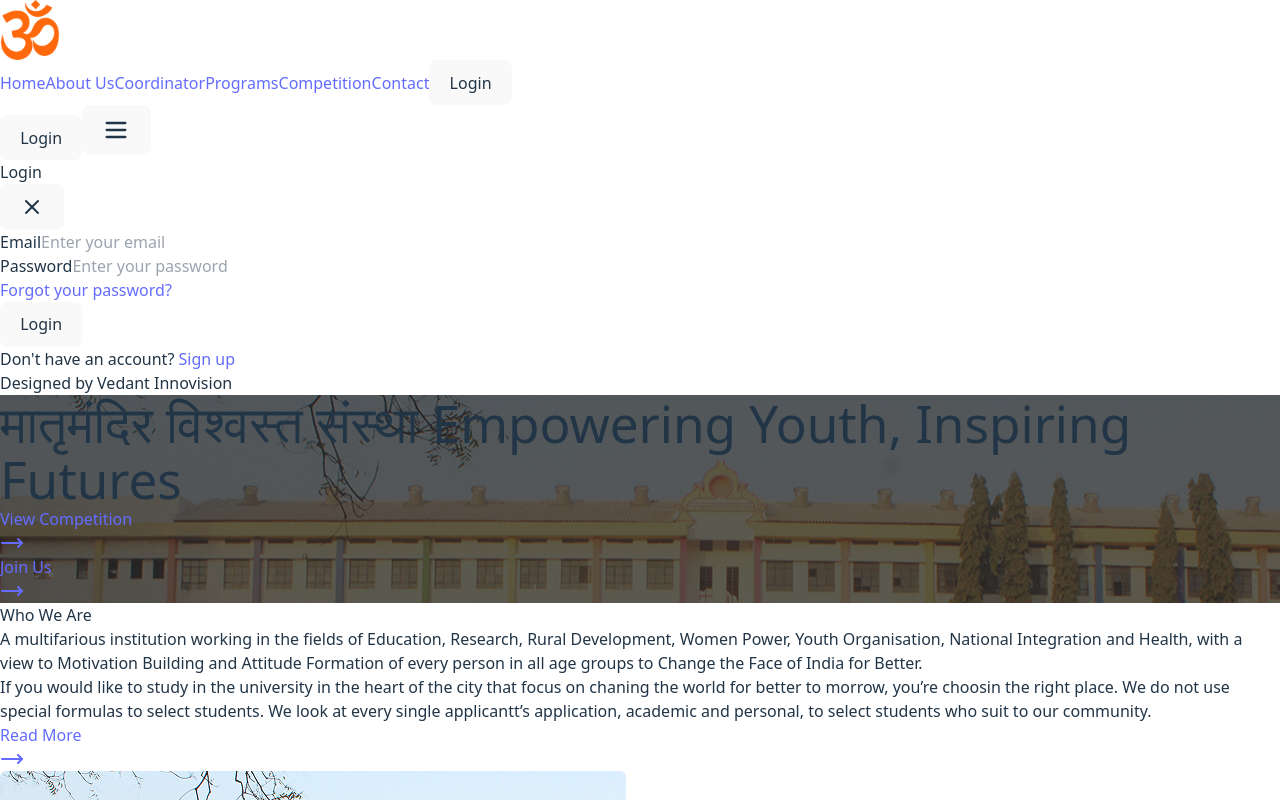
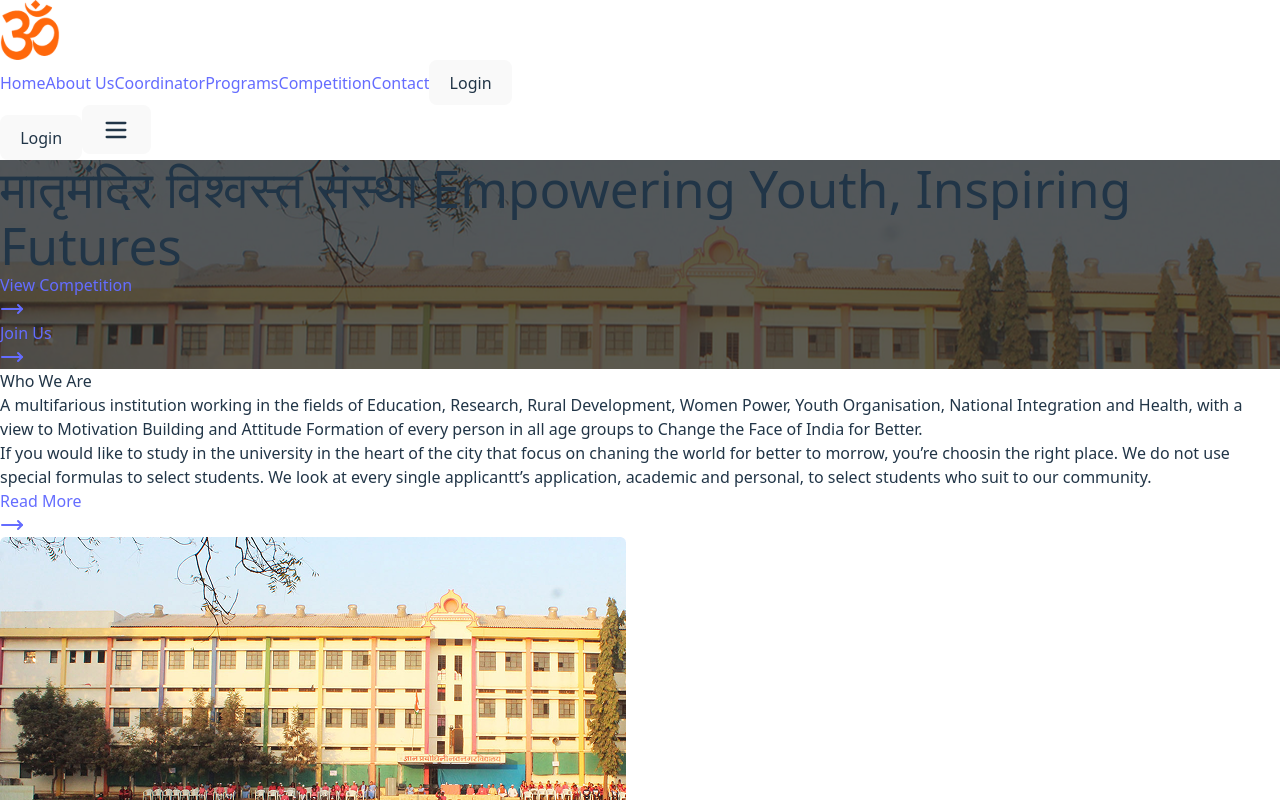
Before and after one commit to devangprjpt588/matrumandir, a React (Vite) app in the folder matrumandir-website/: page / in a window 1280 px wide. Shown: the top 800 px of the page. Built offline with nearby package versions, Linux system fonts and the light colour scheme; the HTML template or start-up script is replaced by a standard one.

Commit message:
Forgot Password Functionality added

```diff
--- a/matrumandir-website/src/components/Headers.jsx
+++ b/matrumandir-website/src/components/Headers.jsx
@@ -1,11 +1,13 @@
 import { useState } from 'react'
-import { Link, useLocation } from 'react-router-dom'
+import { Link, useLocation, useNavigate } from 'react-router-dom'
 import { Menu, X } from 'lucide-react'
 
 export default function Header() {
   const location = useLocation()
   const [menuOpen, setMenuOpen] = useState(false)
   const [loginDrawerOpen, setLoginDrawerOpen] = useState(false)
+  const [showForgotPassword, setShowForgotPassword] = useState(false)
+  const navigate = useNavigate()
 
   const navItems = [
     { name: 'Home', path: '/' },
@@ -93,25 +95,78 @@ export default function Header() {
       )}
     </header>
     {/* Login Drawer */}
+    {loginDrawerOpen && (
+      <div className="fixed inset-0 z-50 flex justify-end">
+        {/* Background Overlay */}
         <div
-  className={`fixed inset-0 z-50 flex justify-end transition-opacity duration-300 ${
-    loginDrawerOpen ? 'bg-black bg-opacity-50 visible' : 'bg-transparent invisible'
-  }`}
-  onClick={toggleDrawer} // Close on background click
->
+          className="absolute inset-0 bg-black bg-opacity-50 transition-opacity duration-300"
+          onClick={() => {
+            setLoginDrawerOpen(false)
+            setShowForgotPassword(false)
+          }}
+        ></div>
+
+        {/* Drawer Panel */}
         <div
-    className={`bg-white w-full max-w-sm h-full shadow-lg p-6 transform transition-transform duration-300 ${
-      loginDrawerOpen ? 'translate-x-0' : 'translate-x-full'
-    }`}
-    onClick={(e) => e.stopPropagation()} // Prevent closing on drawer click
+          className="relative bg-white w-full max-w-sm h-full shadow-lg p-6 transform transition-transform duration-300 translate-x-0"
+          onClick={(e) => e.stopPropagation()}
         >
           <div className="flex justify-between items-center mb-4">
-      <h2 className="text-xl font-semibold text-[#ff680B]">Login</h2>
-      <button onClick={toggleDrawer} className="text-gray-600 hover:text-black">
+            <h2 className="text-xl font-semibold text-[#ff680B]">
+              {showForgotPassword ? 'Forgot Password' : 'Login'}
+            </h2>
+            <button
+              onClick={() => {
+                setLoginDrawerOpen(false)
+                setShowForgotPassword(false)
+              }}
+              className="text-gray-600 hover:text-black"
+            >
               <X size={24} />
             </button>
           </div>
 
+          {showForgotPassword ? (
+            // Forgot Password Form
+            <form
+              className="space-y-4"
+              onSubmit={(e) => {
+                e.preventDefault()
+                navigate('/dashboard') // on submit, go to dashboard
+              }}
+            >
+              <div>
+                <label className="block mb-1 font-medium">Email</label>
+                <input
+                  type="email"
+                  className="w-full border border-gray-300 px-3 py-2 rounded-md focus:outline-none focus:ring-2 focus:ring-[#ff680B]"
+                  placeholder="Enter your email"
+                  required
+                />
+              </div>
+
+              <div className="flex justify-between space-x-4">
+                <button
+                  type="button"
+                  className="w-1/2 border border-gray-300 py-2 rounded-md hover:bg-gray-100"
+                  onClick={() => {
+                    setLoginDrawerOpen(false)
+                    setShowForgotPassword(false)
+                    navigate('/') // Cancel redirects to home
+                  }}
+                >
+                  Cancel
+                </button>
+                <button
+                  type="submit"
+                  className="w-1/2 bg-[#ff680B] text-white py-2 rounded-md font-medium hover:bg-[#e65d00]"
+                >
+                  Submit
+                </button>
+              </div>
+            </form>
+          ) : (
+            // Login Form
             <form className="space-y-4">
               <div>
                 <label className="block mb-1 font-medium">Email</label>
@@ -132,7 +187,13 @@ export default function Header() {
               </div>
 
               <div className="text-right">
-        <a href="#" className="text-sm text-[#ff680B] hover:underline">Forgot your password?</a>
+                <button
+                  type="button"
+                  onClick={() => setShowForgotPassword(true)}
+                  className="text-sm text-[#ff680B] no-underline hover:underline bg-transparent hover:border-transparent"
+                >
+                  Forgot your password?
+                </button>
               </div>
 
               <button
@@ -143,16 +204,18 @@ export default function Header() {
               </button>
 
               <div className="text-center text-sm mt-4">
-        Don't have an account?{' '}
+                Don’t have an account?{' '}
                 <a href="#" className="text-[#ff680B] font-medium hover:underline">Sign up</a>
               </div>
             </form>
+          )}
 
           <div className="text-center text-xs text-gray-500 mt-6">
             Designed by Vedant Innovision
           </div>
         </div>
       </div>
+    )}
     </>
   )
 }
```
Lines whose indentation alone changed are shown as unchanged.
